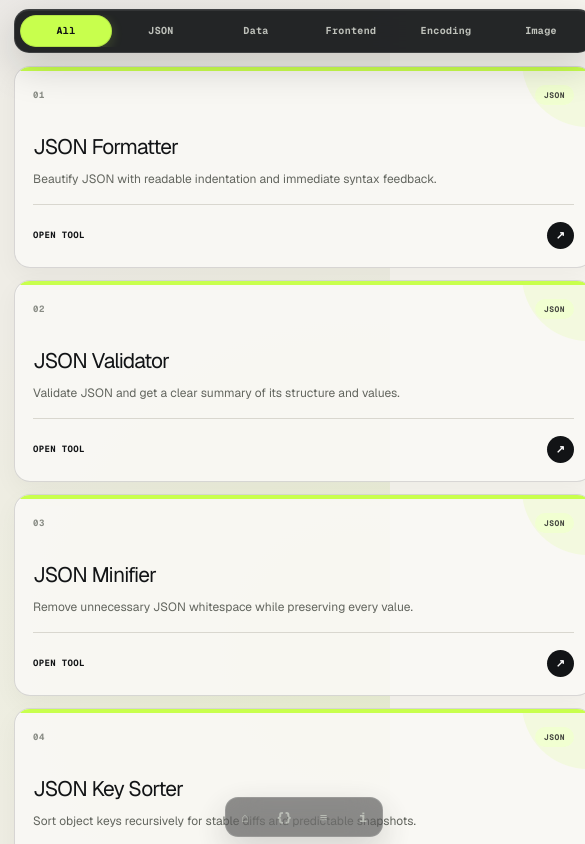
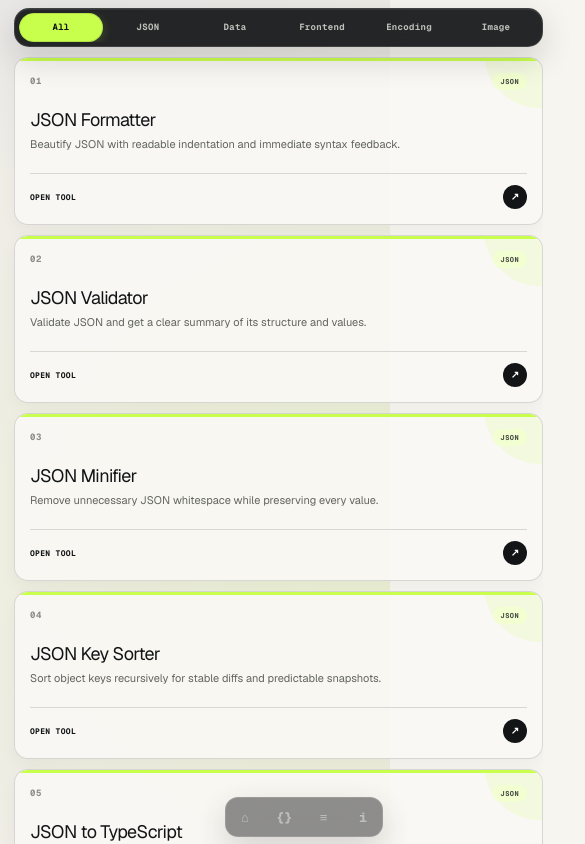
Before and after one commit to sufaith/xxf-json-frontend-toolbox, a Next.js app: page / in a window 390 px wide. Shown: the top 844 px of the page, 585 px wide, since content can reach past the window. Built offline with nearby package versions, Linux system fonts and the light colour scheme.

Commit message:
Increase homepage card density

```diff
--- a/app/globals.css
+++ b/app/globals.css
@@ -226,20 +226,20 @@ button, select { cursor: pointer; }
 .editor-panel--output:fullscreen { width: 100vw; height: 100vh; border: 0; background: #202327; }
 .editor-panel--output:fullscreen .output-viewer { height: calc(100svh - 64px) !important; }
 
-.home-tool-directory { min-height: 100svh; background: radial-gradient(circle at 12% -8%, rgba(102,87,236,.12), transparent 34rem), radial-gradient(circle at 92% 12%, rgba(200,255,77,.13), transparent 30rem), #efede6; padding-block: 28px 76px; }
+.home-tool-directory { min-height: 100svh; background: radial-gradient(circle at 12% -8%, rgba(102,87,236,.12), transparent 34rem), radial-gradient(circle at 92% 12%, rgba(200,255,77,.13), transparent 30rem), #efede6; padding-block: 20px 54px; }
 .home-tool-directory__inner { display: grid; gap: 0; }
 .home-tool-directory + .site-footer { display: none; }
-.home-tool-directory .tool-explorer__bar { position: sticky; top: 14px; z-index: 12; width: fit-content; max-width: 100%; margin: 0 auto 28px; border: 1px solid rgba(255,255,255,.13); border-radius: 999px; background: rgba(18,20,22,.92); padding: 5px; box-shadow: 0 14px 38px rgba(18,20,22,.18), inset 0 1px rgba(255,255,255,.07); backdrop-filter: blur(18px) saturate(1.1); }
+.home-tool-directory .tool-explorer__bar { position: sticky; top: 12px; z-index: 12; width: fit-content; max-width: 100%; margin: 0 auto 18px; border: 1px solid rgba(255,255,255,.13); border-radius: 999px; background: rgba(18,20,22,.92); padding: 4px; box-shadow: 0 12px 32px rgba(18,20,22,.16), inset 0 1px rgba(255,255,255,.07); backdrop-filter: blur(18px) saturate(1.1); }
 .home-tool-directory .category-tabs { width: auto; }
 .tool-explorer__bar { display: flex; align-items: center; justify-content: space-between; gap: 16px; margin-bottom: 23px; }
 .category-tabs { display: flex; align-items: center; gap: 3px; border: 0; border-radius: inherit; background: transparent; padding: 0; }
-.category-tabs button { min-width: 92px; border: 0; border-radius: 999px; background: transparent; padding: 11px 16px; color: #bec1ba; font: 680 10px/1 var(--font-mono), monospace; letter-spacing: .035em; transition: background .18s, color .18s, transform .18s; }
+.category-tabs button { min-width: 84px; border: 0; border-radius: 999px; background: transparent; padding: 10px 14px; color: #bec1ba; font: 680 9px/1 var(--font-mono), monospace; letter-spacing: .035em; transition: background .18s, color .18s, transform .18s; }
 .category-tabs button:hover { background: rgba(255,255,255,.08); color: white; }
 .category-tabs button.is-active { background: var(--acid); color: var(--ink); box-shadow: inset 0 0 0 1px rgba(18,20,22,.12), 0 3px 12px rgba(200,255,77,.18); }
-.tool-card-grid { display: grid; grid-template-columns: repeat(4, minmax(0,1fr)); gap: 12px; }
-.tool-card { --tool-accent: var(--acid); position: relative; min-height: 238px; display: flex; flex-direction: column; overflow: hidden; border: 1px solid rgba(18,20,22,.14); border-radius: 18px; background: rgba(250,249,245,.88); padding: 21px; box-shadow: 0 8px 24px rgba(18,20,22,.045), inset 0 1px rgba(255,255,255,.8); transition: border-color .2s, background .2s, transform .2s, box-shadow .2s; }
-.tool-card::before { content: ""; position: absolute; inset: 0 0 auto; height: 4px; background: var(--tool-accent); }
-.tool-card::after { content: ""; position: absolute; top: -72px; right: -62px; width: 132px; height: 132px; border-radius: 50%; background: var(--tool-accent); opacity: .13; pointer-events: none; transition: opacity .2s, transform .2s; }
+.tool-card-grid { display: grid; grid-template-columns: repeat(5, minmax(0,1fr)); gap: 10px; }
+.tool-card { --tool-accent: var(--acid); position: relative; min-height: 184px; display: flex; flex-direction: column; overflow: hidden; border: 1px solid rgba(18,20,22,.14); border-radius: 15px; background: rgba(250,249,245,.88); padding: 16px; box-shadow: 0 6px 18px rgba(18,20,22,.04), inset 0 1px rgba(255,255,255,.8); transition: border-color .2s, background .2s, transform .2s, box-shadow .2s; }
+.tool-card::before { content: ""; position: absolute; inset: 0 0 auto; height: 3px; background: var(--tool-accent); }
+.tool-card::after { content: ""; position: absolute; top: -62px; right: -54px; width: 112px; height: 112px; border-radius: 50%; background: var(--tool-accent); opacity: .13; pointer-events: none; transition: opacity .2s, transform .2s; }
 .tool-card--json { --tool-accent: var(--acid); }
 .tool-card--data { --tool-accent: #9eb9ff; }
 .tool-card--frontend { --tool-accent: #a89cff; }
@@ -249,11 +249,11 @@ button, select { cursor: pointer; }
 .tool-card:hover::after { opacity: .24; transform: scale(1.15); }
 .tool-card__top { position: relative; z-index: 1; display: flex; justify-content: space-between; align-items: center; }
 .tool-number { color: #898c85; font: 650 9px/1 var(--font-mono), monospace; letter-spacing: .08em; }
-.tool-category { border: 0; border-radius: 999px; background: color-mix(in srgb, var(--tool-accent) 26%, white); padding: 6px 9px; color: #454841; font: 700 8px/1 var(--font-mono), monospace; letter-spacing: .06em; text-transform: uppercase; }
-.tool-card h3 { position: relative; z-index: 1; margin: 31px 0 11px; font-size: 21px; letter-spacing: -.04em; line-height: 1.08; }
-.tool-card p { position: relative; z-index: 1; margin: 0; color: #62655e; font-size: 12px; line-height: 1.58; }
-.tool-card__open { position: relative; z-index: 1; display: flex; align-items: center; justify-content: space-between; margin-top: auto; padding-top: 17px; border-top: 1px solid #d9d7cf; font: 700 9px/1 var(--font-mono), monospace; letter-spacing: .04em; text-transform: uppercase; }
-.tool-card__open b { display: grid; place-items: center; width: 27px; height: 27px; border-radius: 50%; background: var(--ink); color: white; font-size: 11px; transition: background .18s, color .18s, transform .18s; }
+.tool-category { border: 0; border-radius: 999px; background: color-mix(in srgb, var(--tool-accent) 26%, white); padding: 5px 8px; color: #454841; font: 700 7px/1 var(--font-mono), monospace; letter-spacing: .06em; text-transform: uppercase; }
+.tool-card h3 { position: relative; z-index: 1; margin: 20px 0 7px; font-size: 18px; letter-spacing: -.035em; line-height: 1.08; }
+.tool-card p { position: relative; z-index: 1; display: -webkit-box; margin: 0; overflow: hidden; color: #62655e; font-size: 11px; line-height: 1.48; -webkit-box-orient: vertical; -webkit-line-clamp: 2; }
+.tool-card__open { position: relative; z-index: 1; display: flex; align-items: center; justify-content: space-between; margin-top: auto; padding-top: 11px; border-top: 1px solid #d9d7cf; font: 700 8px/1 var(--font-mono), monospace; letter-spacing: .04em; text-transform: uppercase; }
+.tool-card__open b { display: grid; place-items: center; width: 24px; height: 24px; border-radius: 50%; background: var(--ink); color: white; font-size: 10px; transition: background .18s, color .18s, transform .18s; }
 .tool-card:hover .tool-card__open b { background: var(--tool-accent); color: var(--ink); transform: rotate(45deg); }
 
 .trust-grid { display: grid; grid-template-columns: repeat(3, 1fr); gap: 16px; }
@@ -349,7 +349,7 @@ button, select { cursor: pointer; }
   .hero { grid-template-columns: 1fr; gap: 52px; padding-top: 64px; }
   .hero__copy { max-width: 720px; }
   .hero__product { max-width: 760px; }
-  .tool-card-grid { grid-template-columns: repeat(3, 1fr); }
+  .tool-card-grid { grid-template-columns: repeat(4, 1fr); }
   .guide-grid { grid-template-columns: repeat(2, 1fr); }
   .trust-grid { grid-template-columns: 1fr; }
   .trust-card { min-height: 270px; }
@@ -358,6 +358,10 @@ button, select { cursor: pointer; }
   .sidebar-card { position: static; }
   .related-grid { grid-template-columns: repeat(2, 1fr); }
   .editor-panel__stats { display: none; }
+}
+
+@media (max-width: 860px) {
+  .tool-card-grid { grid-template-columns: repeat(3, 1fr); }
 }
 
 @media (max-width: 1100px) {
@@ -419,13 +423,13 @@ button, select { cursor: pointer; }
   .editor-panel textarea, .output-viewer { height: 245px; }
   .tool-page-workbench { width: calc(100% - 14px); min-height: calc(100svh - 56px); align-items: start; margin-inline: 7px; padding-block: 6px; }
   .tool-page-workbench .editor-panel textarea, .tool-page-workbench .output-viewer { height: clamp(300px, calc(100svh - 165px), 560px); }
-  .home-tool-directory { min-height: calc(100svh - 56px); padding-block: 9px 30px; }
-  .home-tool-directory .tool-explorer__bar { top: 7px; width: 100%; margin-bottom: 13px; border-radius: 15px; padding: 5px; }
+  .home-tool-directory { min-height: calc(100svh - 56px); padding-block: 8px 24px; }
+  .home-tool-directory .tool-explorer__bar { top: 7px; width: 100%; margin-bottom: 10px; border-radius: 15px; padding: 4px; }
   .tool-explorer__bar { align-items: stretch; flex-direction: column; }
   .category-tabs { overflow-x: auto; }
   .category-tabs button { flex: 0 0 auto; }
   .tool-card-grid { grid-template-columns: 1fr 1fr; }
-  .tool-card { min-height: 224px; border-radius: 16px; padding: 18px; }
+  .tool-card { min-height: 176px; border-radius: 14px; padding: 15px; }
   .guide-grid { grid-template-columns: 1fr; }
   .faq-layout { grid-template-columns: 1fr; gap: 48px; }
   .faq-layout h2 { font-size: 40px; }
@@ -441,7 +445,7 @@ button, select { cursor: pointer; }
   .editor-panel__head-tools { width: 100%; }
   .dock-tool-menu__list { grid-template-columns: 1fr; }
   .tool-card-grid { grid-template-columns: 1fr; }
-  .tool-card { min-height: 202px; }
+  .tool-card { min-height: 168px; }
   .hero__stats dd { font-size: 8px; }
   .preview-window__bar b { max-width: 140px; overflow: hidden; text-overflow: ellipsis; white-space: nowrap; }
 }
```
